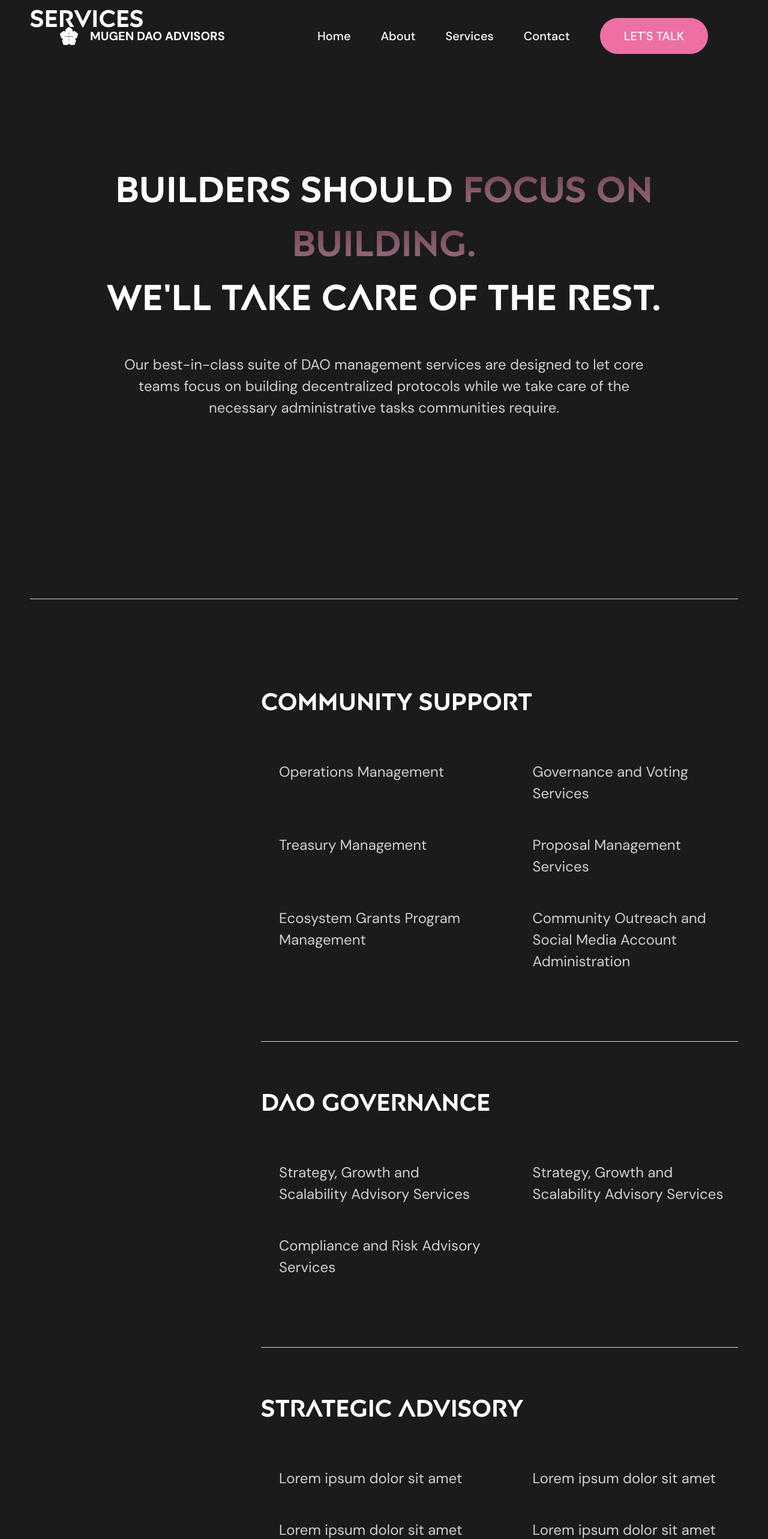
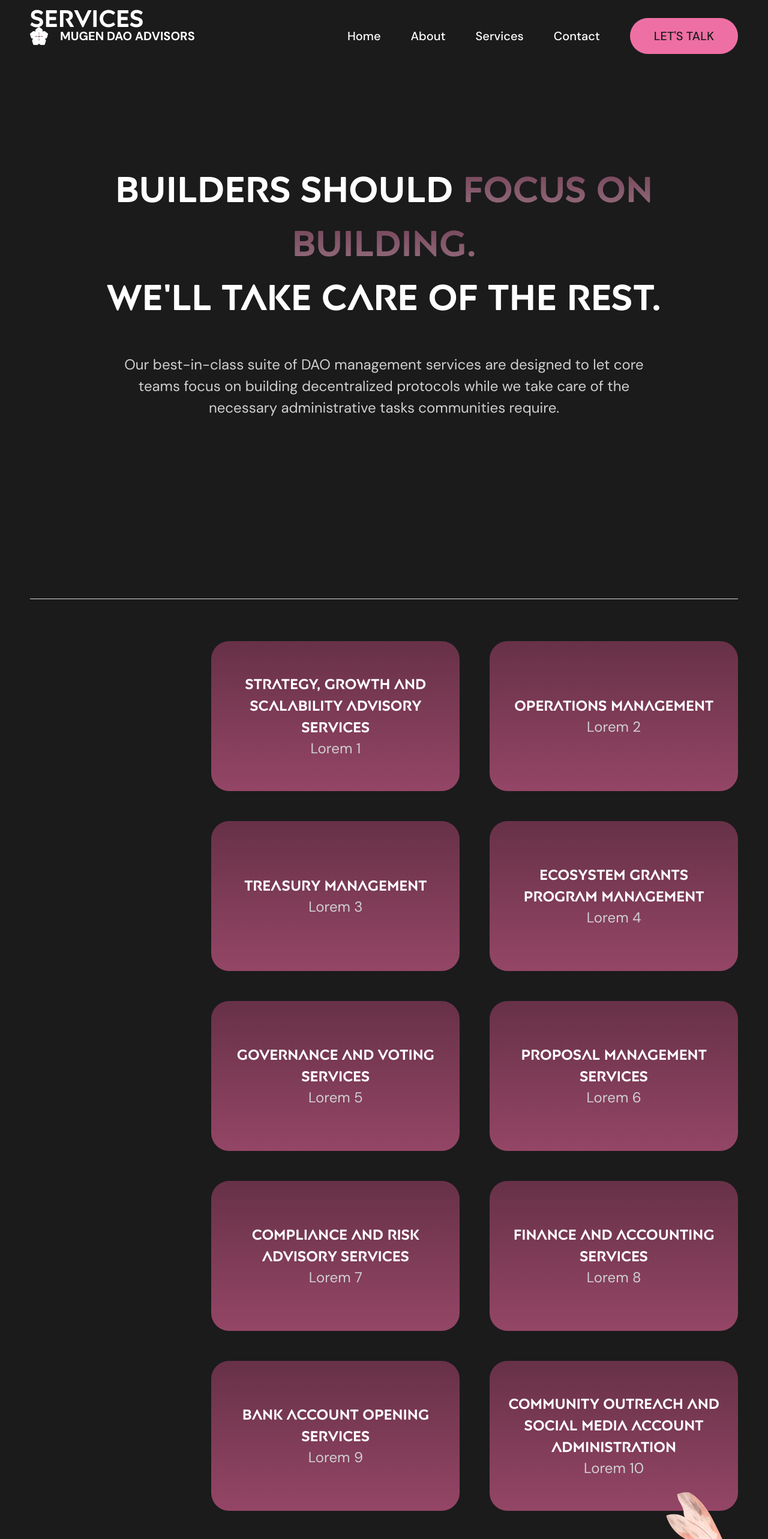
Before and after one commit to MugenDAOAdvisors/mugendaoadvisors.github.io, a Next.js app: page /services in a window 1280 px wide. Shown: the top 2566 px of the page at 60% size. Built offline with nearby package versions, Linux system fonts and the light colour scheme.

Commit message:
Update some information

```diff
--- a/components/Navbar.tsx
+++ b/components/Navbar.tsx
@@ -42,9 +42,11 @@ return (
             <Link href={nav.href}>{nav.name}</Link>
             </p>
         ))}
-        <p className="uppercase font-medium bg-[#EE6FA3] px-[40px] py-[15px] text-[20px] rounded-full text-white">
-            Let's Talk
-        </p>
+        <Link href="/contact">
+    <p className="uppercase font-medium bg-[#EE6FA3] px-[40px] py-[15px] text-[20px] rounded-full text-[#1B1B1B]">
+        Let's Talk
+    </p>
+</Link>
         </div>
     </div>
     </div>
@@ -76,9 +78,11 @@ return (
                 <Link href={nav.href}>{nav.name}</Link>
             </p>
             ))}
-            <p className="uppercase font-medium bg-[#EE6FA3] px-[40px] py-[15px] text-[20px] rounded-full text-[#1B1B1B]">
-            Let's Talk
-            </p>
+            <Link href="/contact">
+    <p className="uppercase font-medium bg-[#EE6FA3] px-[40px] py-[15px] text-[20px] rounded-full text-[#1B1B1B]">
+        Let's Talk
+    </p>
+</Link>
         </div>
         </div>
     </div>
--- a/components/Optimize.tsx
+++ b/components/Optimize.tsx
@@ -1,11 +1,13 @@
+import Link from "next/link";
+
 export default function Optimize(){
     return (
             <div className="bg-[#252525] rounded-t-[40px] 2xl:p-[100px] p-[20px] flex justify-between items-center">
                 <div className="w-full md:w-1/2 lg:w-1/3 flex flex-col">
                     <h2>Optimize your DAO</h2>
-                    <p className="text-[#7E7E7E] mt-[15px]">chedule an introductory call with our crypto-native team to learn more about how Mugen can support your community.</p>
+                    <p className="text-[#7E7E7E] mt-[15px]">Schedule an introductory call with our crypto-native team to learn more about how Mugen can support your community.</p>
                     <div className="flex mt-[50px]">
-                        <p className="text-black lg:px-[70px] lg:py-[20px] py-[10px] px-[20px] text-center bg-[#EE6FA3] rounded-full font-medium">Get In Touch</p>
+                        <Link href="/contact"><p className="text-white lg:px-[70px] lg:py-[20px] py-[10px] px-[20px] text-center bg-[#EE6FA3] rounded-full font-medium">Get In Touch</p></Link>
                     </div>
                 </div>
                     <div className="w-1/2 lg:2/3 hidden md:flex">
--- a/components/WhyMugen.tsx
+++ b/components/WhyMugen.tsx
@@ -36,7 +36,7 @@ export default function WhyMugen(){
 
     return(
         <div>
-        <div className="rounded-[40px] 2xl:p-[100px] lg:p-[80px] p-[20px]">
+       {/*  <div className="rounded-[40px] 2xl:p-[100px] lg:p-[80px] p-[20px]">
             <p>Why Mugen</p>
             <div className="flex flex-col lg:flex-row md:gap-[50px] gap-[20px]">
                 <h2 className="lg:w-[70%] w-full">Consistently delivering unmatched services</h2>
@@ -53,8 +53,32 @@ export default function WhyMugen(){
         </div>
             <div className="flex justify-center mt-[90px]">
                 <p className="lg:px-[110px] lg:py-[20px] py-[10px] px-[20px] bg-[#EE6FA3] rounded-full text-black">View All Now</p>
+            </div>*/}
+
+
+            <div className="rounded-[40px] mt-[100px]">
+    <p>Why Mugen</p>
+    <div className="flex flex-col lg:flex-row md:gap-[50px] gap-[20px]">
+        <h2 className="lg:w-[70%] w-full">Consistently delivering unmatched services</h2>
+       {/*  <p className= "lg:w-[30%] text-[#D8CBCB]">Lorem ipsum dolor sit amet, consectetur adipiscing elit, sed do eiusmod tempor. Lorem ipsum dolor sit amet, consectetur</p> */}
+        <p className= "lg:w-[30%] text-[#D8CBCB]">Our experienced team can cover all of your DAO's needs with our one-stop solution for DAO managemet servies.</p>
+    </div>
+    <div className="grid grid-cols-1 lg:grid-cols-3 mt-[30px] md:mt-[90px] 2xl:gap-[130px] lg:gap-[50px] gap-[30px] justify-items-center ">
+        {services.map((service) => (
+            <div className="flex items-center justify-center w-full sm:w-2/3 lg:w-full h-[250px] bg-gradient-to-b from-[#673147] to-[#EE6FA3] to-[300%] py-[50px] px-[25px] rounded-[30px] text-center">
+                <h2 className="text-[24px]">{service.name}</h2>
             </div>
+        ))}
+
+    </div>
+</div>
+    {/* <div className="flex justify-center mt-[90px]">
+        <p className="lg:px-[110px] lg:py-[20px] py-[10px] px-[20px] bg-[#EE6FA3] rounded-full text-black">View All Now</p>
+    </div> */}
         </div>
+
+
+
 
 
 
--- a/pages/about.tsx
+++ b/pages/about.tsx
@@ -4,7 +4,7 @@ import Navbar from "@/components/Navbar";
 export default function About(){
     return(
         <div>
-            <section className="2xl:px-[130px] lg:px-[50px] px-[20px]">
+            <section>
                 <Navbar></Navbar>
             </section>
 
--- a/pages/index.tsx
+++ b/pages/index.tsx
@@ -20,9 +20,9 @@ export default function Index() {
      <section className="2xl:px-[130px] lg:px-[50px] px-[20px] mt-[175px]">
       <Services></Services>
     </section>
-   <section className="2xl:px-[130px] lg:px-[50px] px-[20px] mt-[150px]">
+   {/* <section className="2xl:px-[130px] lg:px-[50px] px-[20px] mt-[150px]">
       <WhyMugen></WhyMugen>
-    </section>
+    </section> */}
   <section className="mt-[200px]">
       <Partners></Partners>
     </section>
--- a/pages/services.tsx
+++ b/pages/services.tsx
@@ -33,6 +33,51 @@ const capabilities = [
     ],
 },
 ];
+
+
+const services2 = [
+    {
+        name: "Strategy, Growth and Scalability Advisory Services",
+        text: "Lorem 1"
+    },
+    {
+        name: "Operations Management",
+        text: "Lorem 2"
+    },
+    {
+        name: "Treasury Management",
+        text: "Lorem 3"
+    },
+    {
+        name: "Ecosystem Grants Program Management",
+        text: "Lorem 4"
+    },
+    {
+        name: "Governance and Voting Services",
+        text: "Lorem 5"
+    },
+    {
+        name: "Proposal Management Services",
+        text: "Lorem 6"
+    },
+    {
+        name: "Compliance and Risk Advisory Services",
+        text: "Lorem 7"
+    },
+    {
+        name: "Finance and Accounting Services",
+        text: "Lorem 8"
+    },
+    {
+        name: "Bank Account Opening Services",
+        text: "Lorem 9"
+    },
+    {
+        name: "Community Outreach and Social Media Account Administration",
+        text: "Lorem 10"
+    },
+
+]
 
 const titleRef = useRef<HTMLObjectElement>(null)
 const ref = useRef<HTMLElement>(null)
@@ -71,7 +116,7 @@ useEffect(() => {
 
 return (
 <div>
-    <section className="2xl:px-[130px] lg:px-[50px] px-[20px]">
+    <section>
     <Navbar></Navbar>
     </section>
     <section className="2xl:mx-[130px] lg:mx-[50px] mx-[20px] pb-[300px] border-b-[1px]  border-[#D9D9D9] mt-[150px]">
@@ -94,7 +139,7 @@ return (
         <h2 ref={titleRef} className={`lg:absolute static text-[40px] top-[70px]`} style={{ top: `${scrollOffset}px`  }}>SERVICES</h2>
 
         </div>
-        <div className="flex flex-col w-full">
+       {/*  <div className="flex flex-col w-full">
         {capabilities.map((capability, index) => (
             <div
             key={index}
@@ -113,7 +158,17 @@ return (
             </div>
             </div>
         ))}
-        </div>
+        </div> */}
+
+<div className="grid grid-cols-1 lg:grid-cols-2  2xl:gap-[130px] lg:gap-[50px] gap-[30px] justify-items-center ">
+        {services2.map((service) => (
+            <div className="flex flex-col items-center justify-center w-full sm:w-2/3 lg:w-full h-[250px] bg-gradient-to-b from-[#673147] to-[#EE6FA3] to-[300%] py-[50px] px-[25px] rounded-[30px] text-center">
+                <h2 className="text-[24px]">{service.name}</h2>
+                <p>{service.text}</p>
+            </div>
+        ))}
+
+    </div>
     </div>
     </section>
 
```
Also changed, not shown: components/Services.tsx (+15 -8 lines).
